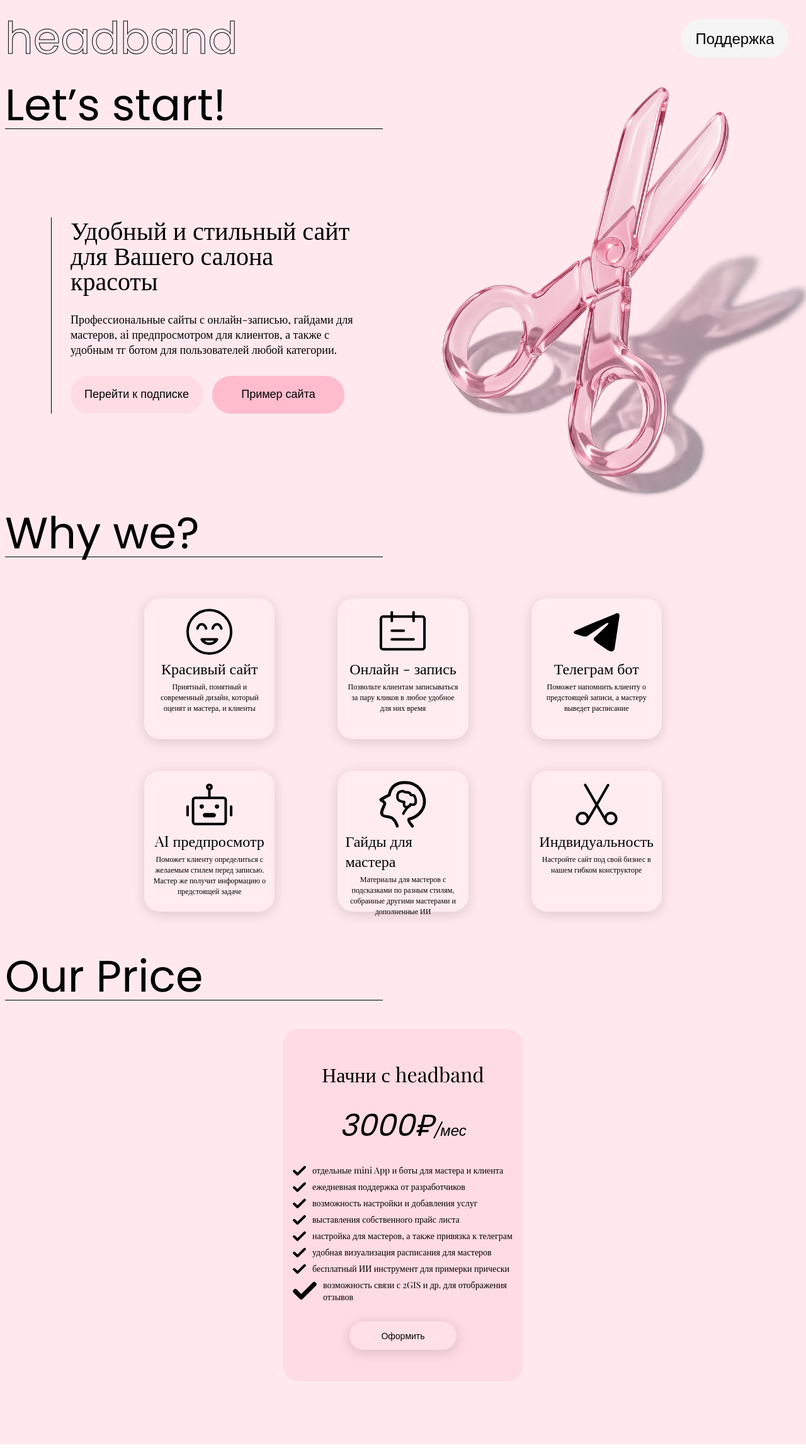
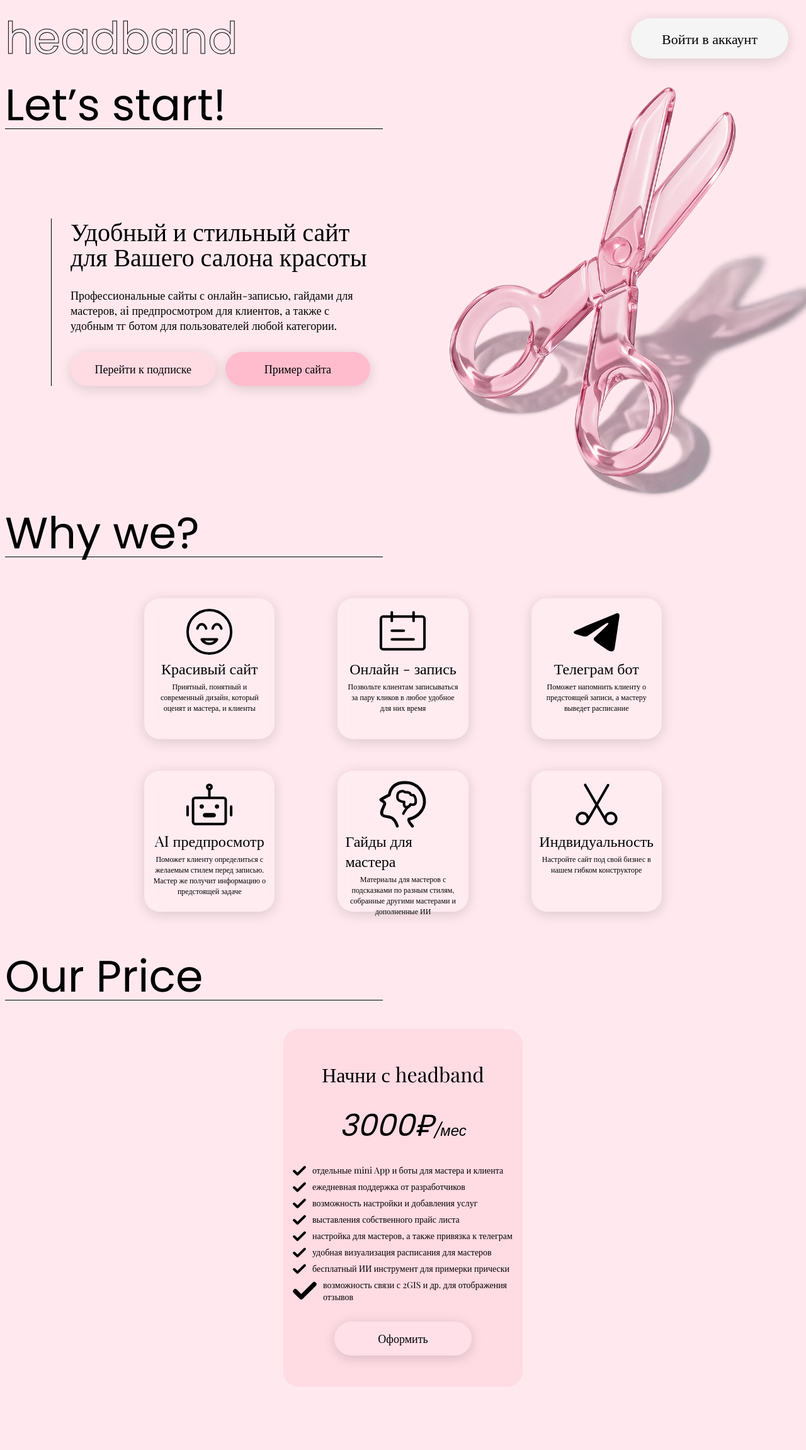
Before and after one commit to LevchenkovAlexander/headband, a React (Vite) app in the folder sitepage/: page / in a window 1280 px wide. Shown: the top 2303 px of the page at 63% size. Built offline with nearby package versions, Linux system fonts and the light colour scheme.

Commit message:
add correct links instead of btns

```diff
--- a/sitepage/src/components/homepage/homepage.scss
+++ b/sitepage/src/components/homepage/homepage.scss
@@ -5,8 +5,21 @@
   background-image: url("../../assets/images/pink-bg.png");
 }
 
-button[type="button"]:hover {
+[type="button"]:hover {
   cursor: pointer;
+}
+
+[type="button"] {
+  display: flex;
+  align-items: center;
+  justify-content: center;
+  text-decoration: none;
+  color: black;
+
+  background: rgba(255, 255, 255, 0.15);
+  border-radius: 50px;
+  padding: 12px 24px;
+  box-shadow: 0 4px 20px rgba(0, 0, 0, 0.15);
 }
 
 .header {
@@ -21,11 +34,10 @@
     font-size: $title-size;
   }
   &__support {
-    width: 170px;
-    height: 60px;
+    width: 210px;
+    height: 30px;
     padding: 17px 20px;
-    font-size: 24px;
-    color: black;
+    font-size: 22px;
     background-color: #f5f5f5;
     border: none;
     border-radius: 50px;
@@ -101,7 +113,7 @@
 
   &__btn {
     width: 210px;
-    height: 60px;
+    height: 30px;
     border-radius: 50px;
     border: none;
     font-size: 18px;
@@ -159,8 +171,8 @@
 .price {
   &__btn {
     margin-top: 30px;
-    height: 45px;
-    font-size: 14px;
+    height: 30px;
+    font-size: 18px;
     width: 170px;
     border: none;
 
--- a/sitepage/src/components/homepage/homepage.tsx
+++ b/sitepage/src/components/homepage/homepage.tsx
@@ -7,6 +7,8 @@
 import recording from "../../assets/icons/recording.svg";
 import telegram from "../../assets/icons/telegram.svg";
 import galka from "../../assets/icons/galka.svg";
+
+import { Link } from "react-router-dom";
 
 type textProps = {
   text: string;
@@ -55,9 +57,9 @@
     <div className="main">
       <div className="header">
         <div className="header__title">headband</div>
-        <button type="button" className="header__support">
-          Поддержка
-        </button>
+        <Link type="button" className="header__support" to="#">
+          Войти в аккаунт
+        </Link>
       </div>
 
       <div className="start">
@@ -73,12 +75,16 @@
               пользователей любой категории.
             </div>
             <div className="promo__actions">
-              <button className="promo__btn promo__btn--subscribe">
+              <a
+                type="button"
+                href="#price"
+                className="promo__btn promo__btn--subscribe"
+              >
                 Перейти к подписке
-              </button>
-              <button type="button" className="promo__btn promo__btn--example">
+              </a>
+              <a type="button" href='#' className="promo__btn promo__btn--example">
                 Пример сайта
-              </button>
+              </a>
             </div>
           </div>
         </div>
@@ -147,9 +153,9 @@
               <SpisokText text="бесплатный ИИ инструмент для примерки прически" />
               <SpisokText text="возможность связи с 2GIS и др. для отображения отзывов" />
             </div>
-            <button type="button" className="price__btn">
+            <Link type="button" className="price__btn" to="#">
               Оформить
-            </button>
+            </Link>
           </div>
         </div>
       </div>
```
